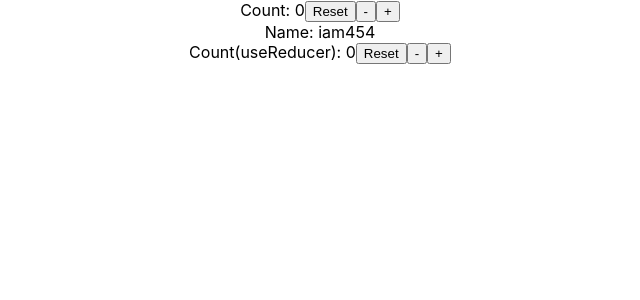
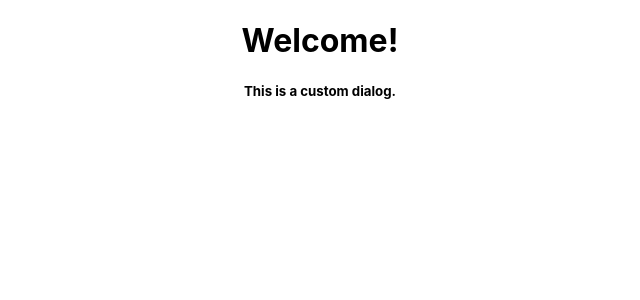
Before and after one commit to iam454/react-study, a React (Create React App) app in the folder my-app/: page / in a window 1280 px wide. Shown: the top 300 px of the page, without its empty margins (320-960 px from the left). Built offline with nearby package versions, Linux system fonts and the light colour scheme.

Commit message:
feat: 3-5.Composition
합성 맛보기

```diff
--- a/my-app/src/App.js
+++ b/my-app/src/App.js
@@ -9,8 +9,9 @@
 // import List from "./components/2-9.List/List";
 // import ControlledComponent from "./components/2-10.Form/ControlledComponent";
 // import UncontrolledComponent from "./components/2-10.Form/UncontrolledComponent";
-import State from "./components/3-3.Hooks/State";
-import Reducer from "./components/3-3.Hooks/Reducer";
+// import State from "./components/3-3.Hooks/State";
+// import Reducer from "./components/3-3.Hooks/Reducer";
+import WelcomeDialog from "./components/3-5.Composition/WelcomeDialog";
 
 function App() {
   return (
@@ -25,8 +26,9 @@
       {/* <List /> */}
       {/* <ControlledComponent /> */}
       {/* <UncontrolledComponent /> */}
-      <State />
-      <Reducer />
+      {/* <State /> */}
+      {/* <Reducer /> */}
+      <WelcomeDialog />
     </div>
   );
 }
--- /dev/null
+++ b/my-app/src/components/3-5.Composition/CustomDialog.jsx
@@ -0,0 +1,11 @@
+import React from "react";
+import Dialog from "./Dialog";
+
+export default function CustomDialog(props) {
+  return (
+    <Dialog>
+      <h1>{props.title}</h1>
+      <h5>{props.description}</h5>
+    </Dialog>
+  );
+}
--- /dev/null
+++ b/my-app/src/components/3-5.Composition/Dialog.jsx
@@ -0,0 +1,5 @@
+import React from "react";
+
+export default function Dialog(props) {
+  return <div>{props.children}</div>;
+}
--- /dev/null
+++ b/my-app/src/components/3-5.Composition/WelcomeDialog.jsx
@@ -0,0 +1,16 @@
+import React from "react";
+// import Dialog from "./Dialog";
+import CustomDialog from "./CustomDialog";
+
+export default function WelcomeDialog() {
+  // return (
+  //   <Dialog>
+  //     <h1>welcome</h1>
+  //     <h5>Thank you!</h5>
+  //   </Dialog>
+  // );
+
+  return (
+    <CustomDialog title="Welcome!" description="This is a custom dialog." />
+  );
+}
```
